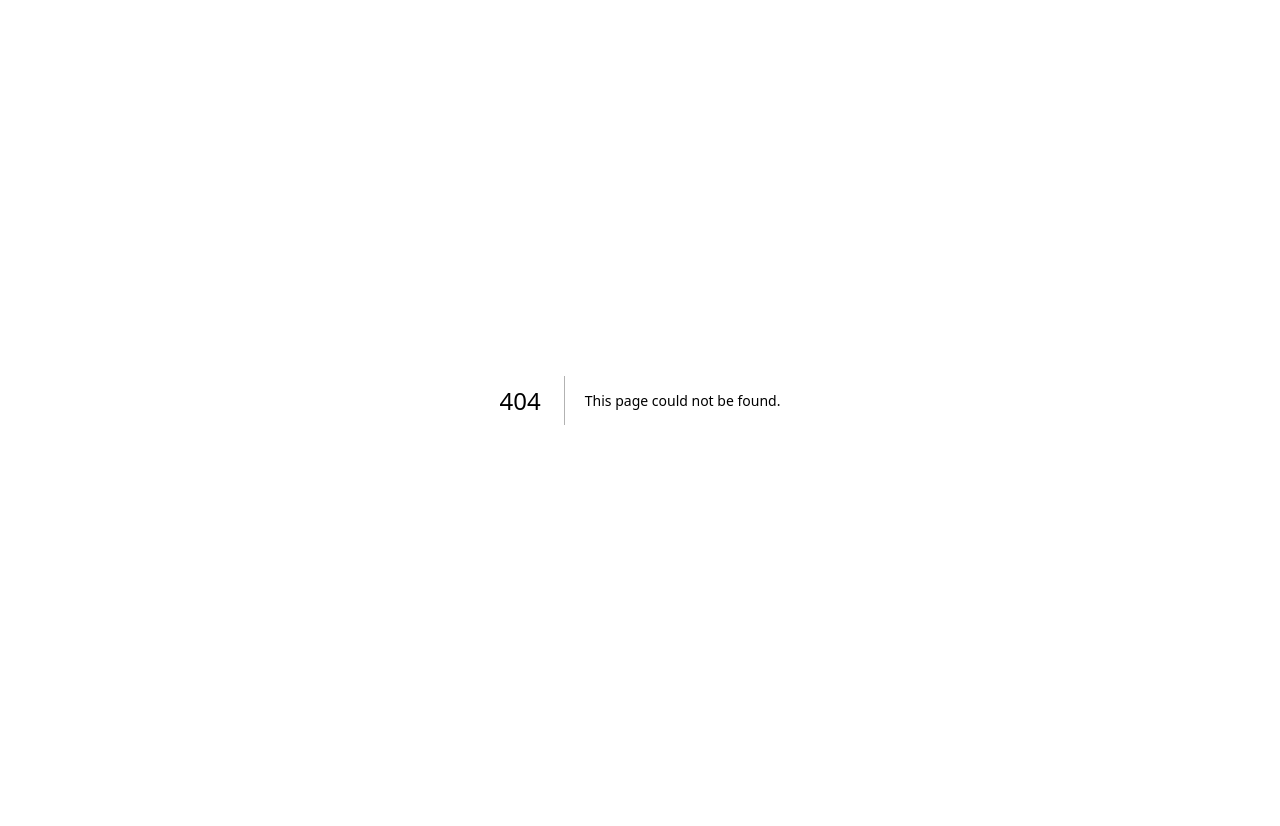
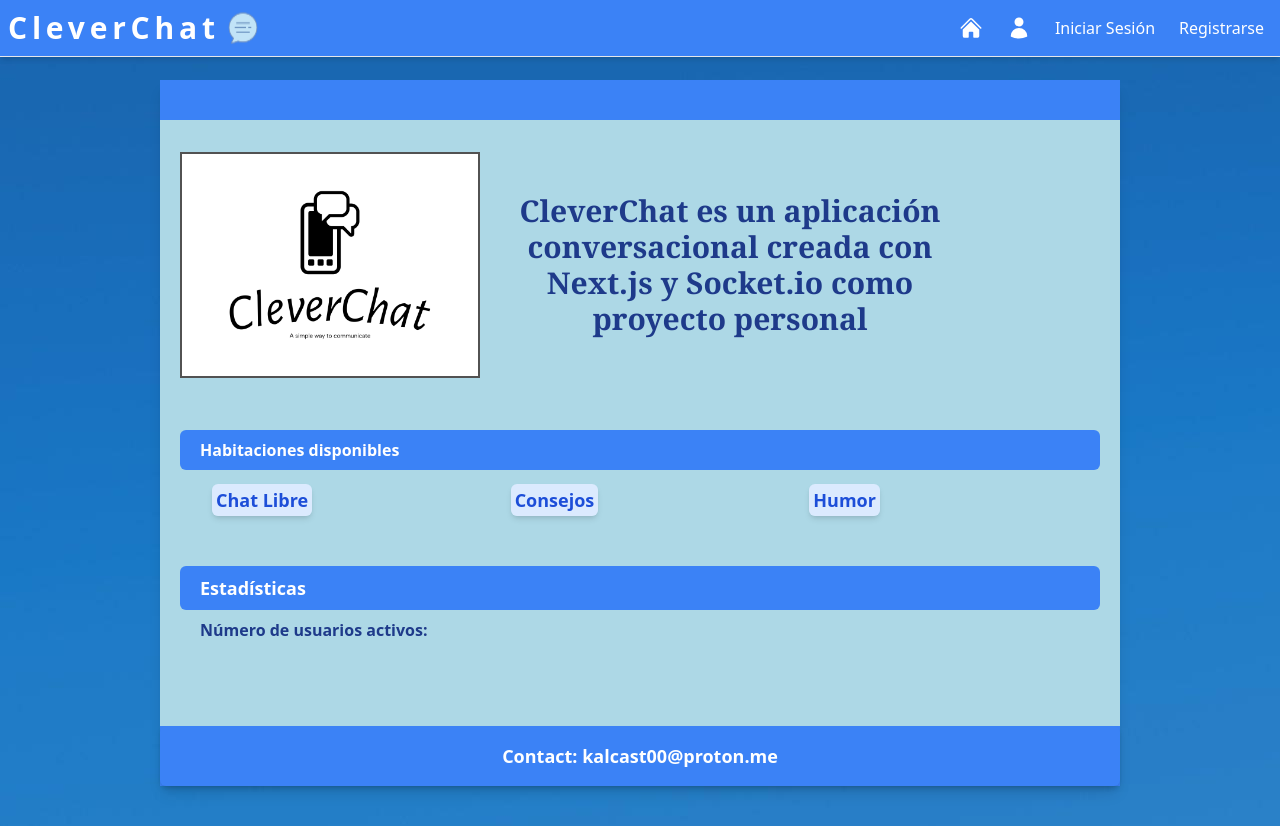
Before and after one commit to Calana2/cleverchat, a Next.js app: page /nexo in a window 1280 px wide. Before the commit this address had no page. Before the commit the page ends 800 px from the top, so only its background shows below. Built offline with nearby package versions, Linux system fonts and the light colour scheme; no server answers.

Commit message:
i am leaving it

```diff
--- a/app/globals.css
+++ b/app/globals.css
@@ -11,11 +11,11 @@
 }
 
 .page {
- @apply mx-auto w-11/12 md:w-1/4 mt-20 flex flex-col gap-3 border border-gray-400 shadow-md rounded-md;
+ @apply mx-auto w-11/12 md:w-1/4 mt-20 flex flex-col gap-3 shadow-lg rounded-md;
 }
 
 .page {
- background-color:lightblue;
+ background-color:#add8e6;
 }
 
 .slide-right {
@@ -44,3 +44,8 @@
 .grow-7 {
  flex-grow:0.7;
 }
+
+body {
+     background-image: url('../public/bg.jpg');
+     background-repeat: no-repeat;
+}
--- a/app/login/page.tsx
+++ b/app/login/page.tsx
@@ -36,9 +36,6 @@ export default function Page() {
 
   return (
     <main className="page p-5 slide-right">
-      <h2 className="text-2xl text-center">Inicio de Sesión</h2>
-
-
       {/* Login form */}
       <form action={(f:any)=>{
       setLoading(true)
@@ -57,7 +54,7 @@ export default function Page() {
 
       {/* Link to recovery */}
       <Link href="/login/password-recovery" onClick={()=>{setLoading(true)}}
-        className="mt-5 text-blue-900 font-medium hover:text-blue-500 border-b-2 border-blue-900">
+        className="mt-5 text-blue-900 font-medium hover:text-blue-500 blue-900">
         Restablecer contraseña
       </Link>
 
--- a/app/dashboard/layout.tsx
+++ b/app/nexo/layout.tsx
@@ -7,7 +7,7 @@ export default function Layout({
 }>) {
   return (
     <html lang="en">
-    <body>
+    <body >
         <NavBar />
         {children}
       </body>
--- a/app/dashboard/page.tsx
+++ b/app/nexo/page.tsx
@@ -31,7 +31,7 @@ export default function Page() {
   }, [])
 
   return (
-    <main className="page md:w-full h-full pb-10 flex">
+    <main className="page md:w-3/4 h-4/5 flex mb-10">
 
       {/* section 1 */}
       <div className="w-full h-10 bg-blue-500"></div>
@@ -40,7 +40,7 @@ export default function Page() {
           src={appLogo} alt="logo" width={300} height={200} />
         <h1 className="text-2xl md:text-3xl font-bold font-serif text-center text-blue-900
          md:w-1/2 break-words">
-          CleverChat es un aplicación conversacional creada con Next.js y Socket.io
+          CleverChat es un aplicación conversacional creada con Next.js y Socket.io como proyecto personal
         </h1>
       </div>
 
@@ -48,23 +48,20 @@ export default function Page() {
       {/* section 2 */}
       <div className="p-5 flex flex-col gap-2">
         <h2 className="bg-blue-500 text-white rounded-md font-semibold p-2 pl-5  mb-2"> Habitaciones disponibles </h2>
-        <ul className="ml-8 list-disc text-blue-700 grid grid-cols-2 md:grid-cols-5">
-          <li>
-            <Link href="/rooms/global" className="hover:cursor-pointer hover:text-blue-500">
-              Chat Libre
+        <div className="ml-8 text-blue-700 grid grid-cols-1 md:grid-cols-3 gap-2">
+            <Link href="/rooms/global" className="hover:cursor-pointer hover:text-blue-500
+             md:text-lg font-bold">
+              <span className="bg-blue-100 p-1 rounded-md shadow-md">Chat Libre</span>
             </Link>
-          </li>
-          <li>
-            <Link href="/rooms/advice" className="hover:cursor-pointer hover:text-blue-500">
-              Consejos
+            <Link href="/rooms/advice" className="hover:cursor-pointer hover:text-blue-500
+             md:text-lg font-bold">
+              <span className="bg-blue-100 p-1 rounded-md shadow-md">Consejos</span>
             </Link>
-          </li>
-          <li>
-            <Link href="/rooms/humor" className="hover:cursor-pointer hover:text-blue-500">
-              Humor
+            <Link href="/rooms/humor" className="hover:cursor-pointer hover:text-blue-500
+             md:text-lg font-bold">
+              <span className="bg-blue-100 p-1 rounded-md shadow-md">Humor</span>
             </Link>
-          </li>
-        </ul>
+         </div>
       </div>
 
 
@@ -72,7 +69,7 @@ export default function Page() {
       <div className="p-5">
         <h3 className="bg-blue-500 text-white rounded-md text-lg font-semibold p-2 pl-5 mb-2">Estadísticas</h3>
 
-        <p className="text-blue-900 font-semibold">
+        <p className="text-blue-900 font-semibold pl-5">
         Número de usuarios activos:  {users ? users : ""}
       {/* The number could not be the correct one, this was the nicest approach i was able to get */}
         </p>
@@ -86,5 +83,10 @@ export default function Page() {
           </p>) : ""
         }
       </div>
+
+      <footer className="bg-blue-500 text-center">
+       <div className="text-white bg-blue-500 py-4 text-lg font-bold shadow-md rounded-md">
+       Contact: kalcast00@proton.me</div>
+      </footer>
     </main>)
 }
--- a/app/page.tsx
+++ b/app/page.tsx
@@ -13,7 +13,7 @@ export default function Home() {
   return (
     <main className="h-svh flex items-center justify-center">
       <UserProfile />
-      <Link href="/dashboard" className="absolute right-4 top-4">
+      <Link href="/nexus" className="absolute right-4 top-4">
         <HomeIcon width={30} className="text-white" />
       </Link>
       <div className="w-full h-full flex p-4 flex-col text-white bg-blue-500
--- a/app/register/page.tsx
+++ b/app/register/page.tsx
@@ -34,9 +34,6 @@ export default function Page() {
 
   return (
     <main className="page p-5 slide-right">
-      <h2 className="text-2xl text-center">Registro</h2>
-
-
       {/* Register form */}
       <form action={(f: any) => {
         setPending(true)
--- a/middleware.ts
+++ b/middleware.ts
@@ -5,10 +5,10 @@ export async function middleware(req: NextRequest) {
   const loggedInfo = req.cookies.get('CLEVER_CHAT_TOKEN')?.value
 
   if(!loggedInfo) {
-   return Response.redirect(new URL('/dashboard',req.url))
+   return Response.redirect(new URL('/nexo',req.url))
   }
 }
 
 export const config = {
-     matcher: ['/((?!api|_next/static|_next/image|.*\\.png$|register|api|dashboard|login|/:path*).*)'],
+     matcher: ['/((?!api|_next/static|_next/image|.*\\.png$|register|api|nexo|login|/:path*).*)'],
 }
```
Also changed, not shown: public/bg.jpg (added).
